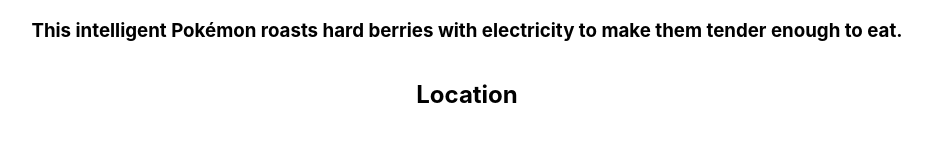
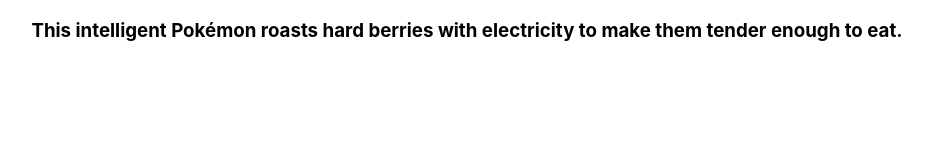
Before and after one commit to madruga665/trybe-exercises, a React (Create React App) app in the folder exercises/bloco-11/11.2/my-pokedex/: page /pokemon/25 in a window 1280 px wide. Shown: the part 479-620 px from the top of the page, without its empty margins (173-1105 px from the left). Built offline with nearby package versions, Linux system fonts and the light colour scheme.

Commit message:
ex 3 my-pokedex

```diff
--- a/exercises/bloco-11/11.2/my-pokedex/src/components/PokemonDetails.js
+++ b/exercises/bloco-11/11.2/my-pokedex/src/components/PokemonDetails.js
@@ -1,13 +1,14 @@
 import React from "react";
 
 class PokemonDetails extends React.Component {
+
   render() {
     const { pokemon } = this.props;
     const { name, type, summary, image, foundAt } = pokemon;
 
-    console.log(pokemon)
+    // console.log(pokemon);
     return (
-      <div className="pokedex">
+      <section className="pokedex">
         <div className="pokemon">
           <p>Nome: {name}</p>
           <p>Type: {type}</p>
@@ -19,12 +20,17 @@
           <h2>Summary</h2>
           <h3>{summary}</h3>
         </div>
-        <div>
-          <h2>Location</h2>
-          {/* <span>{foundAt[0].location}</span>
-          <img src={foundAt[0].map} alt="foto do pokemon" /> */}
-        </div>
-      </div>
+        {/* <div>
+          {foundAt.map((item) => {
+            return (
+              <>
+                <span >{item.location}</span>
+                <img src={item.map} alt="foto do mapa" />
+              </>
+            );
+          })}
+        </div> */}
+      </section>
     );
   }
 }
--- a/exercises/bloco-11/11.2/my-pokedex/src/pages/MoreDetails.js
+++ b/exercises/bloco-11/11.2/my-pokedex/src/pages/MoreDetails.js
@@ -22,7 +22,6 @@
     const { match: { params: { id } } } = this.props;
     const data = this.findPokemon(id)
     this.setState({pokemon: data})
-    console.log(data)
   };
   render() {
     const { pokemon } = this.state;
```
